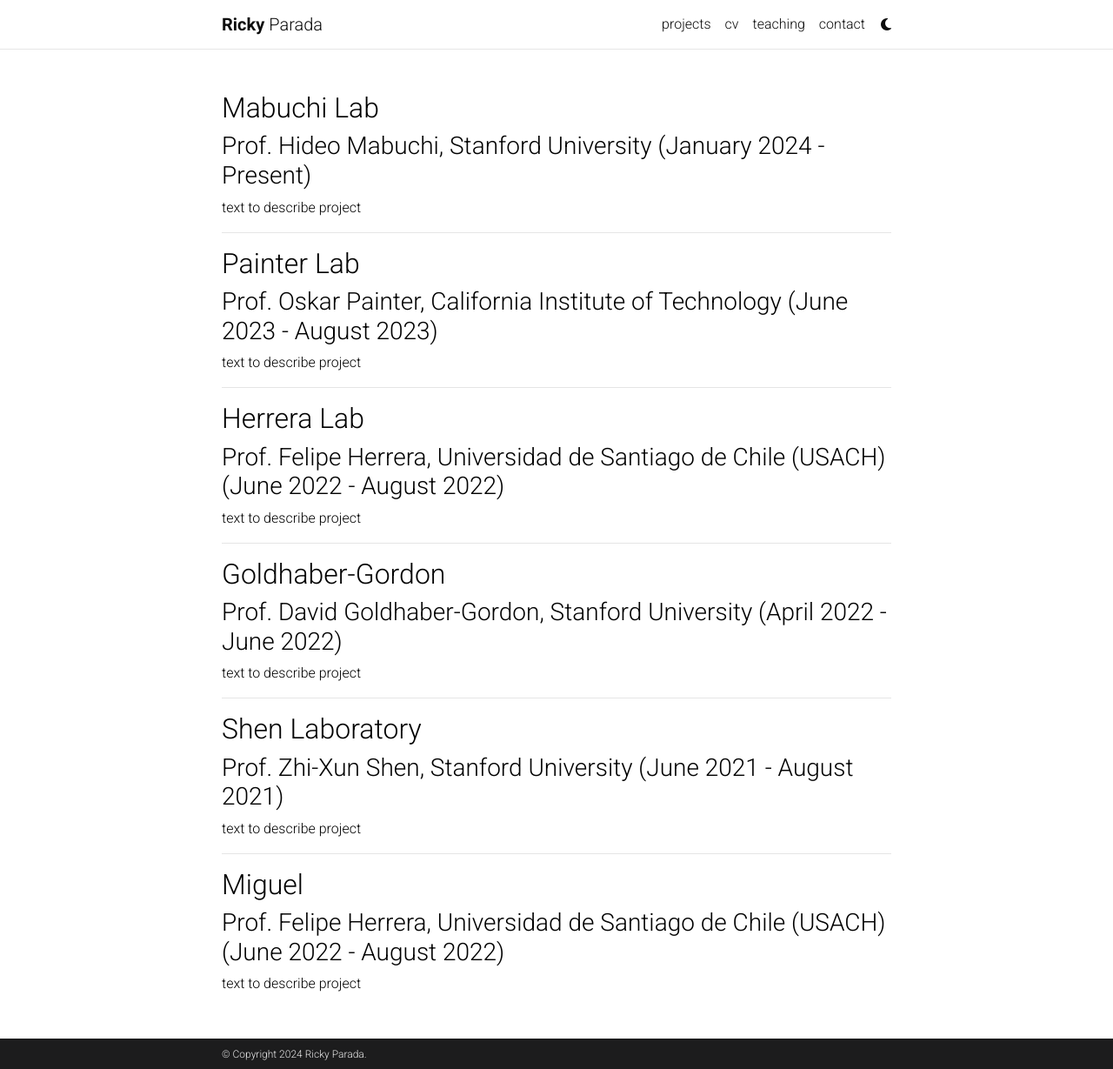
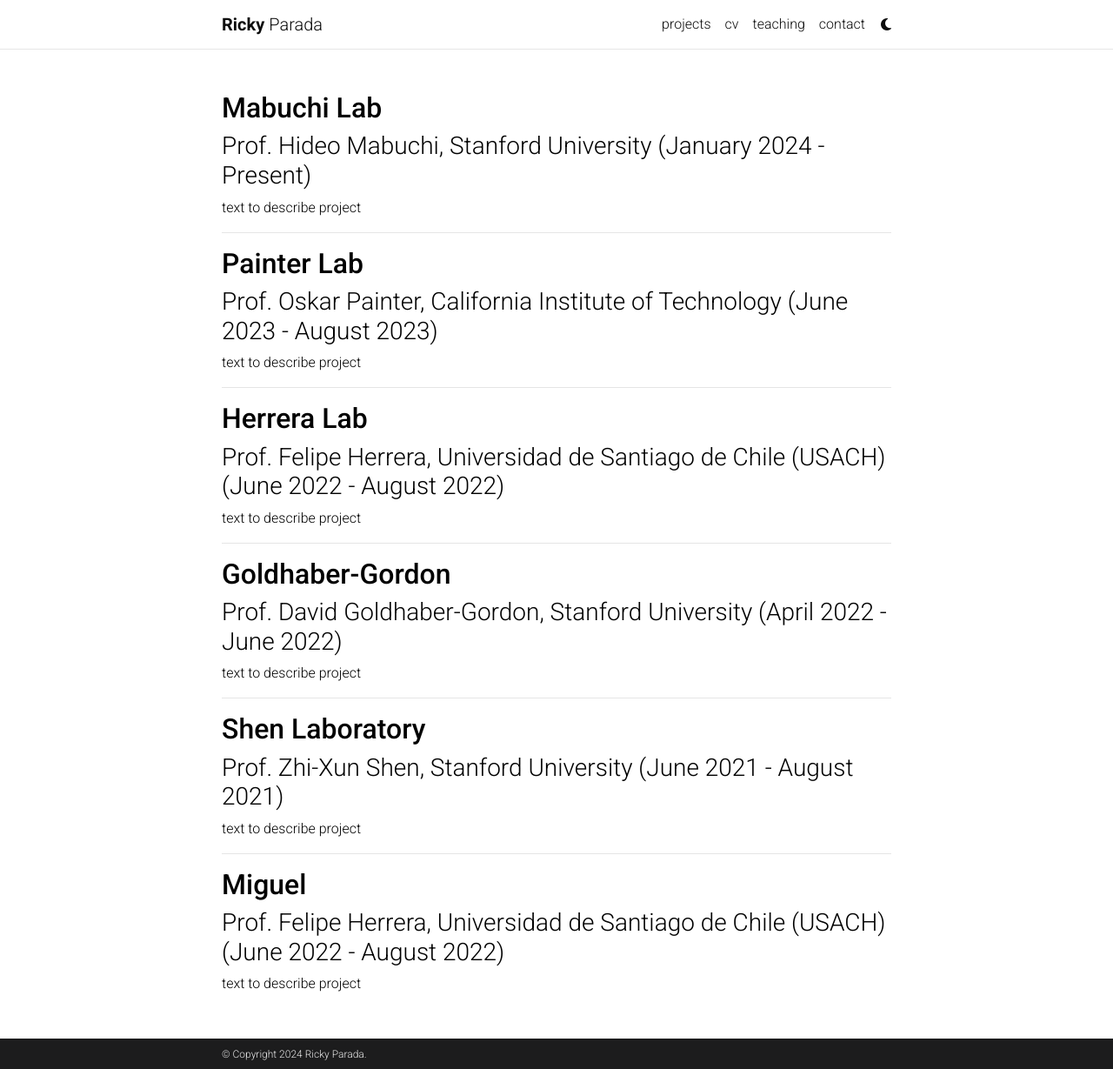
Before and after one commit to rickyparada/rickyparada.github.io, a Jekyll site: the page built from _pages/research.md, in a window 1280 px wide and 1229 px high. Shown: the whole window at 87% size. Built offline with Jekyll 4.4.1, drawn with Linux system fonts in a browser that asks for light colours; comment, search, counter and statistics services are not loaded; a style sheet for code colours, icons or effects is not loaded.

```diff
--- a/_pages/research.md
+++ b/_pages/research.md
@@ -6,7 +6,7 @@ nav_order: 2
 ---
 <!-- _pages/research.md -->
 
-## Mabuchi Lab
+## **Mabuchi Lab**
 
 ### Prof. Hideo Mabuchi, Stanford University (January 2024 - Present)
 
@@ -14,7 +14,7 @@ text to describe project
 
 ---
 
-## Painter Lab
+## **Painter Lab**
 
 ### Prof. Oskar Painter, California Institute of Technology (June 2023 - August 2023)
 
@@ -22,7 +22,7 @@ text to describe project
 
 ---
 
-## Herrera Lab
+## **Herrera Lab**
 
 ### Prof. Felipe Herrera, Universidad de Santiago de Chile (USACH) (June 2022 - August 2022)
 
@@ -30,7 +30,7 @@ text to describe project
 
 ---
 
-## Goldhaber-Gordon
+## **Goldhaber-Gordon**
 
 ### Prof. David Goldhaber-Gordon, Stanford University (April 2022 - June 2022)
 
@@ -38,7 +38,7 @@ text to describe project
 
 ---
 
-## Shen Laboratory
+## **Shen Laboratory**
 
 ### Prof. Zhi-Xun Shen, Stanford University (June 2021 - August 2021)
 
@@ -46,7 +46,7 @@ text to describe project
 
 ---
 
-## Miguel
+## **Miguel**
 
 ### Prof. Felipe Herrera, Universidad de Santiago de Chile (USACH) (June 2022 - August 2022)
 
```
